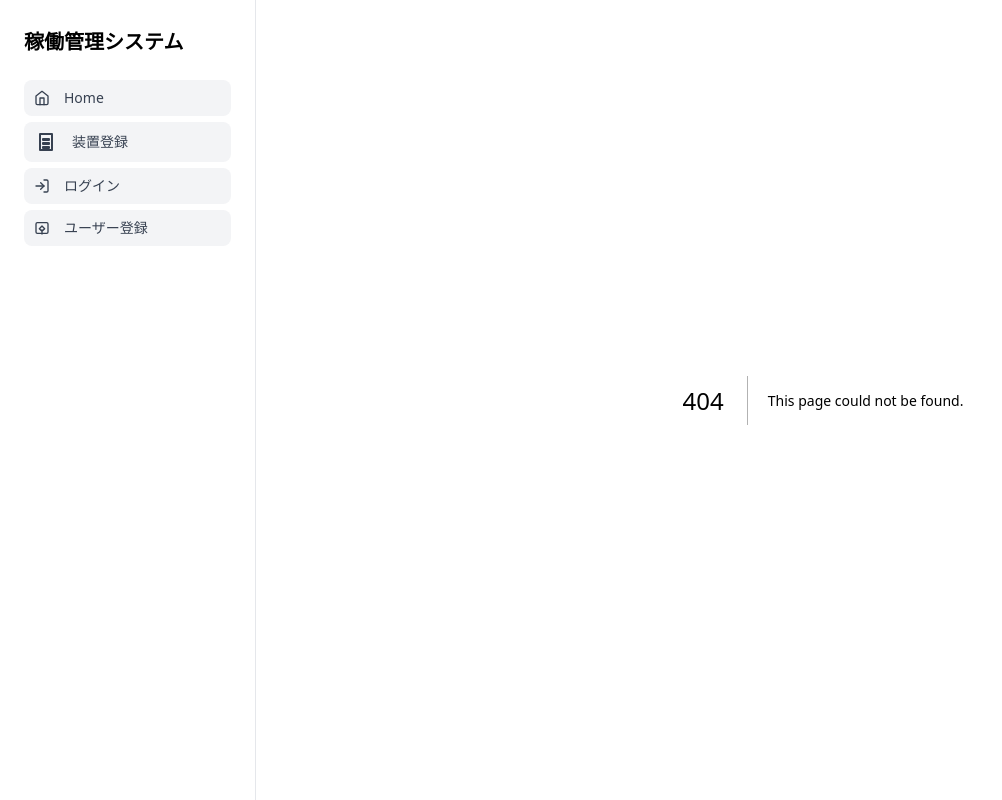
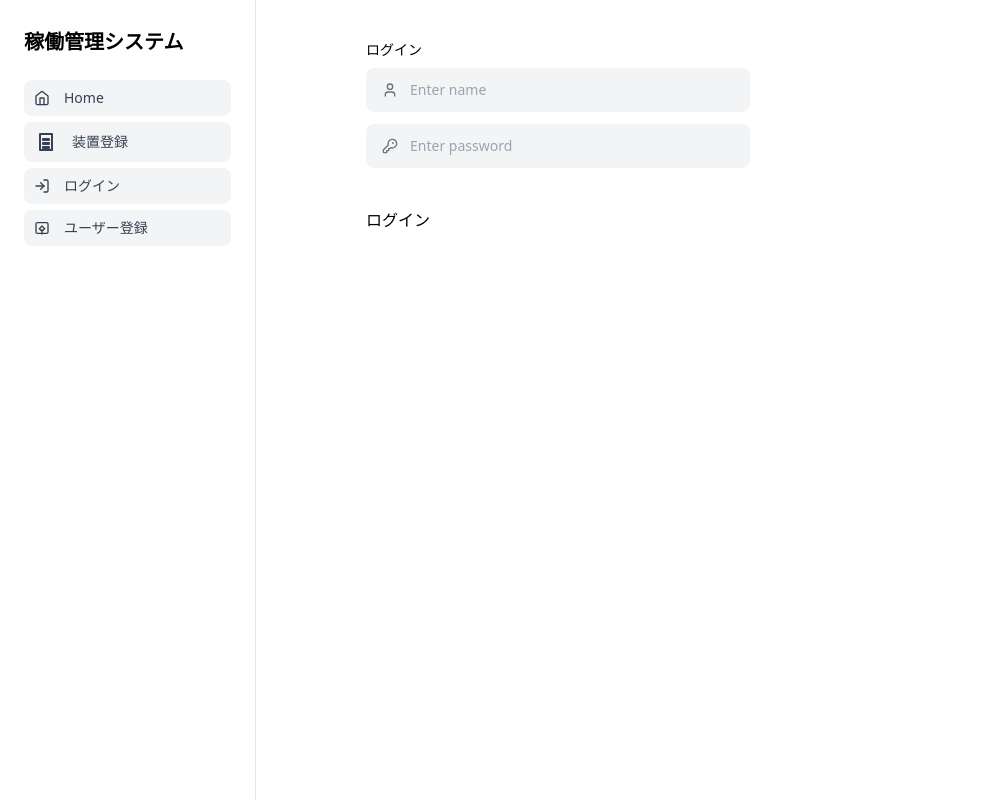
Before and after one commit to tw-mizukami/frontend, a Next.js app: page /login in a window 1280 px wide. Before the commit this address had no page. Shown: the whole page, without its empty margins (0-1002 px from the left). Built offline with nearby package versions, Linux system fonts and the light colour scheme.

Commit message:
ディレクトリ名を大文字⇒小文字変更(テスト）

```diff
--- /dev/null
+++ b/src/app/login/action.ts
@@ -0,0 +1,47 @@
+"use server";
+
+import { revalidatePath } from "next/cache";
+import { redirect } from "next/navigation"
+import z from "zod"
+
+const loginSchema = z.object({
+    username: z.string(),
+    password: z.string(),
+});
+
+export async function loginAction(prevState: any, formData: FormData) {
+    const validatedFileds = loginSchema.safeParse({
+        username: formData.get("username"),
+        password: formData.get("password"),
+    })
+
+    if (!validatedFileds.success) {
+        const errors = validatedFileds.error.flatten().fieldErrors;
+        console.log(errors);
+
+        return {
+            errors
+        }
+    }
+
+    const { username, password } = validatedFileds.data;
+
+    // Auth.js
+
+    const response = await fetch("http://127.0.0.1:5000/user/login", {
+        method: "POST",
+        headers: {
+            "Content-Type": "application/json",
+        },
+        body: JSON.stringify({ username, password }),
+    })
+
+    const json = await response.json();
+
+    // 正常
+    revalidatePath("/");
+
+    redirect("/");
+
+    return {}
+}
--- /dev/null
+++ b/src/app/login/page.tsx
@@ -0,0 +1,46 @@
+
+"use client";
+
+import { useFormState, useFormStatus } from "react-dom";
+import { loginAction } from "./action";
+
+const Login = () => {
+
+    const [state, action] = useFormState(loginAction, {});
+    const { pending } = useFormStatus();
+
+    return (
+        <form action={action} className="mt-10">
+            <div className="mb-10">
+                <label htmlFor="hs-search-box-with-loading-3" className="block text-sm font-medium mb-2 dark:text-white">ログイン</label>
+
+                <div className="max-w-sm space-y-3">
+                    <div className="relative">
+                        <input name="username" type="text" className="peer py-3 px-4 ps-11 block w-full bg-gray-100 border-transparent rounded-lg text-sm focus:border-blue-500 focus:ring-blue-500 disabled:opacity-50 disabled:pointer-events-none dark:bg-neutral-700 dark:border-transparent dark:text-neutral-400 dark:placeholder-neutral-500 dark:focus:ring-neutral-600" placeholder="Enter name" />
+                        <div className="absolute inset-y-0 start-0 flex items-center pointer-events-none ps-4 peer-disabled:opacity-50 peer-disabled:pointer-events-none">
+                            <svg className="shrink-0 size-4 text-gray-500 dark:text-neutral-500" xmlns="http://www.w3.org/2000/svg" width="24" height="24" viewBox="0 0 24 24" fill="none" stroke="currentColor" stroke-width="2" stroke-linecap="round" stroke-linejoin="round">
+                                <path d="M19 21v-2a4 4 0 0 0-4-4H9a4 4 0 0 0-4 4v2"></path>
+                                <circle cx="12" cy="7" r="4"></circle>
+                            </svg>
+                        </div>
+                    </div>
+
+                    <div className="relative">
+                        <input name="password" type="password" className="peer py-3 px-4 ps-11 block w-full bg-gray-100 border-transparent rounded-lg text-sm focus:border-blue-500 focus:ring-blue-500 disabled:opacity-50 disabled:pointer-events-none dark:bg-neutral-700 dark:border-transparent dark:text-neutral-400 dark:placeholder-neutral-500 dark:focus:ring-neutral-600" placeholder="Enter password" />
+                        <div className="absolute inset-y-0 start-0 flex items-center pointer-events-none ps-4 peer-disabled:opacity-50 peer-disabled:pointer-events-none">
+                            <svg className="shrink-0 size-4 text-gray-500 dark:text-neutral-500" xmlns="http://www.w3.org/2000/svg" width="24" height="24" viewBox="0 0 24 24" fill="none" stroke="currentColor" stroke-width="2" stroke-linecap="round" stroke-linejoin="round">
+                                <path d="M2 18v3c0 .6.4 1 1 1h4v-3h3v-3h2l1.4-1.4a6.5 6.5 0 1 0-4-4Z"></path>
+                                <circle cx="16.5" cy="7.5" r=".5"></circle>
+                            </svg>
+                        </div>
+                    </div>
+                </div>
+
+            </div>
+
+            <button disabled={pending}>ログイン</button>
+        </form>
+    );
+};
+
+export default Login;
```
